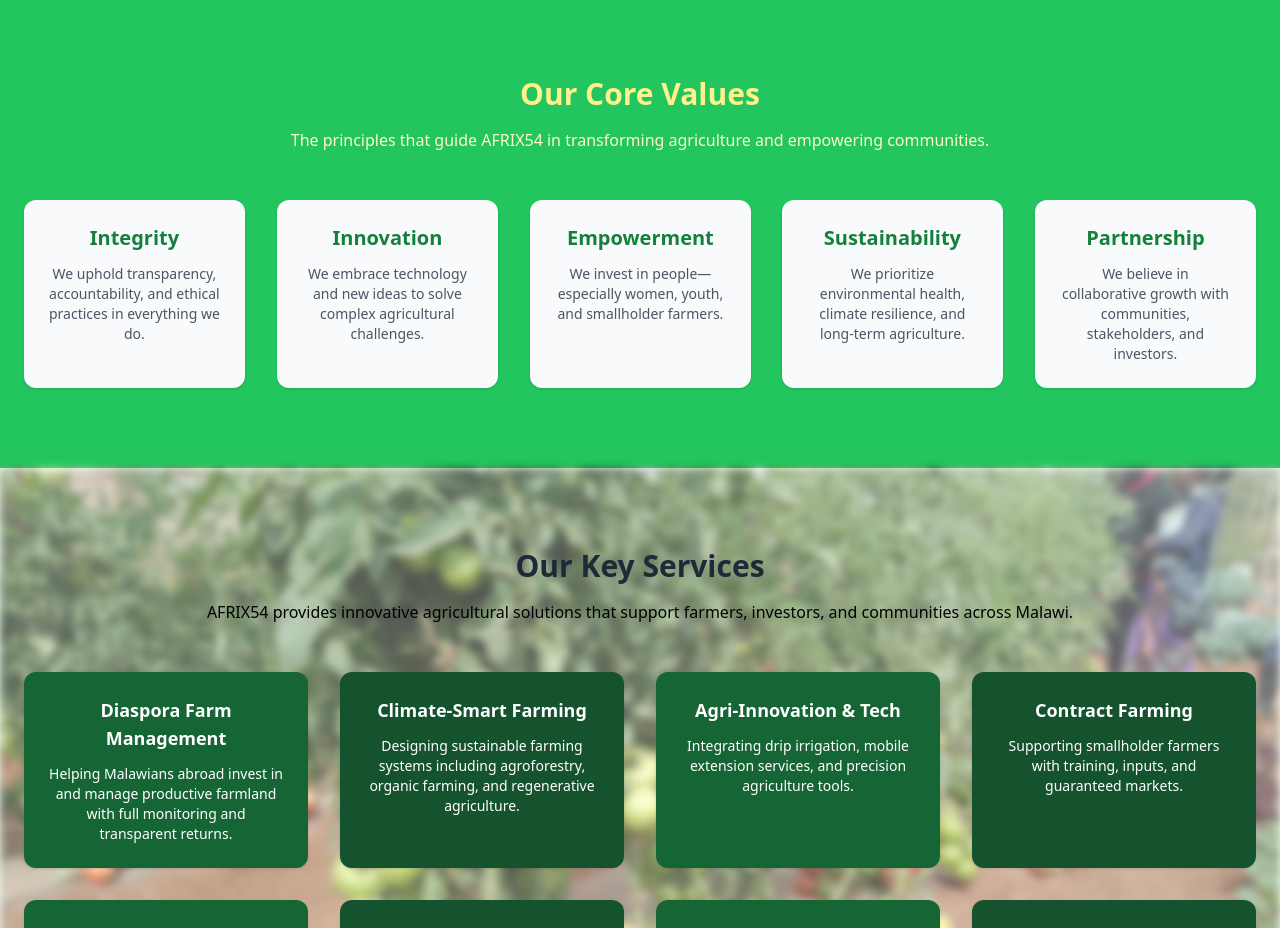
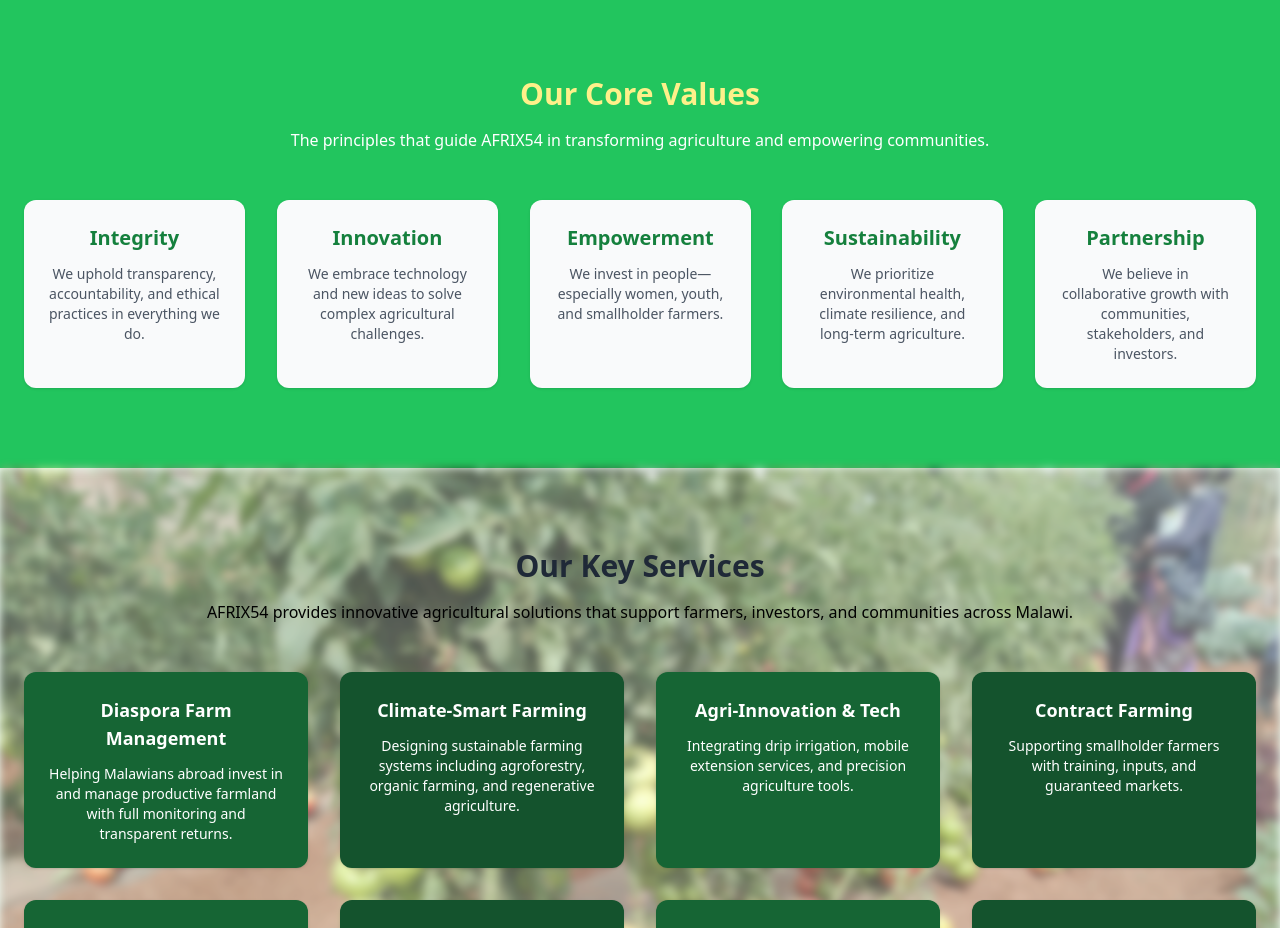
Before and after one commit to HortNet/afrix54, a website: page index.html in a window 1280 px wide. Shown: the part 1460-2388 px from the top of the page. Drawn offline with nearby package versions, Linux system fonts and the light colour scheme.

Commit message:
Change text color for core values description

```diff
--- a/index.html
+++ b/index.html
@@ -146,7 +146,7 @@ security, and economic transformation.
 <section class="py-20 bg-green-500">
 <div class="max-w-7xl mx-auto px-6 text-center">
 <h2 class="text-3xl font-bold text-yellow-200" data-aos="fade-up">Our Core Values</h2>
-<p class="mt-4 text-yellow-100" data-aos="fade-up" data-aos-delay="100">The principles that guide AFRIX54 in transforming agriculture and empowering communities.</p>
+<p class="mt-4 text-white" data-aos="fade-up" data-aos-delay="100">The principles that guide AFRIX54 in transforming agriculture and empowering communities.</p>
 <div class="mt-12 grid sm:grid-cols-2 md:grid-cols-3 lg:grid-cols-5 gap-8">
 <div data-aos="fade-up" class="bg-gray-50 p-6 rounded-xl shadow hover:shadow-lg transition transform hover:scale-105">
 <h3 class="text-xl font-semibold text-green-700">Integrity</h3>
```
